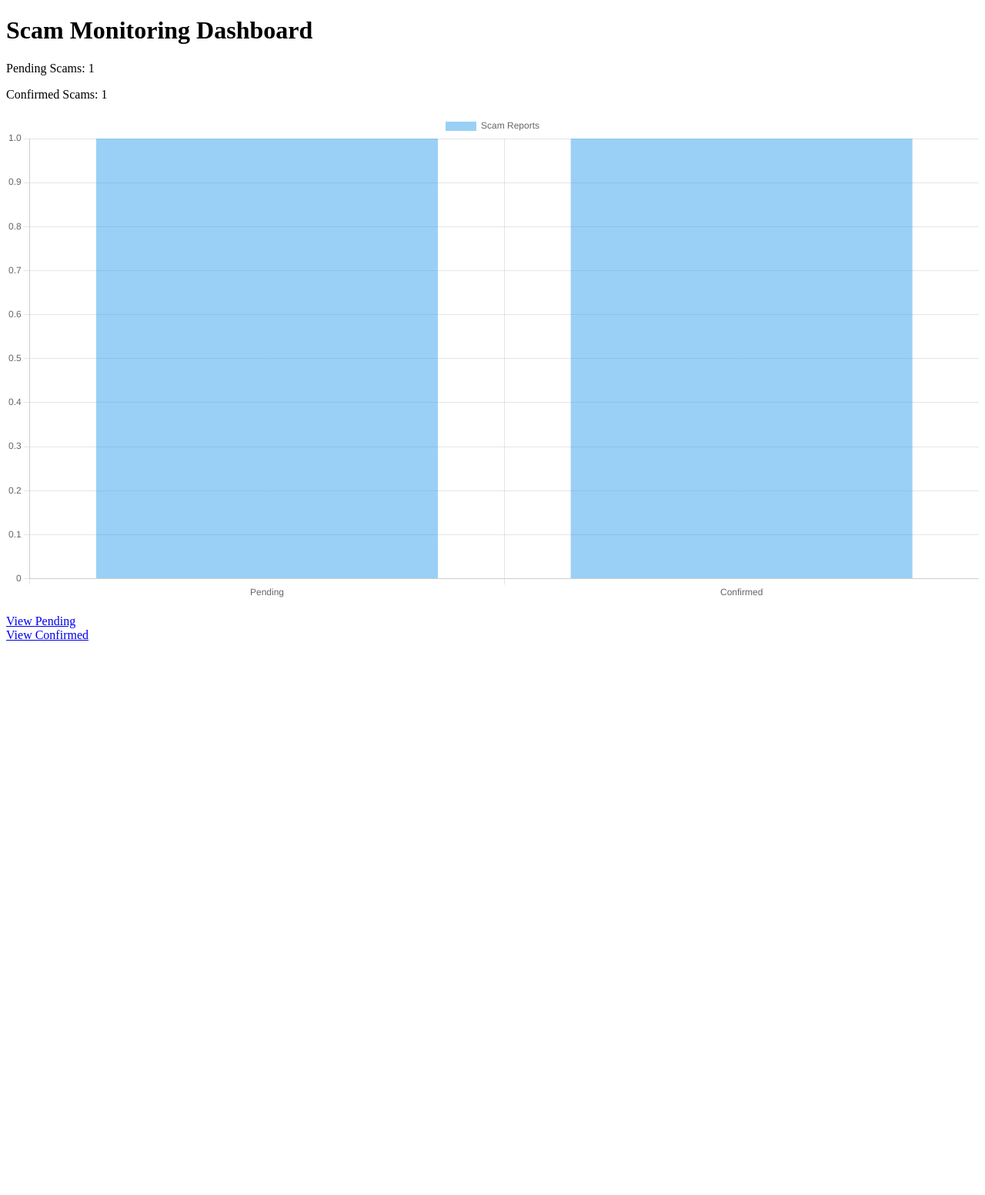
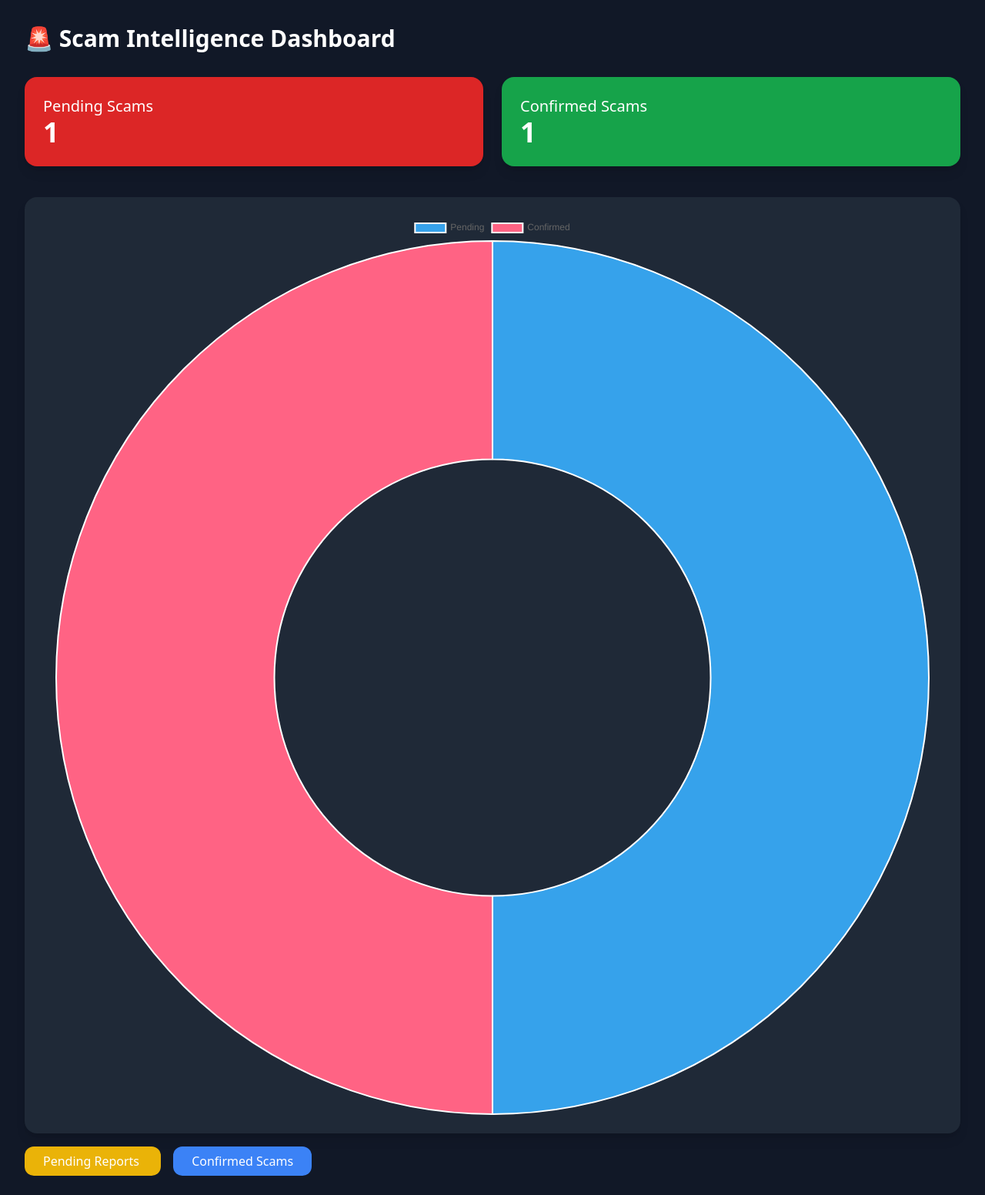
Before and after one commit to Mkumar262006/ai-fraud-message-detector, a Flask app: page /admin in a window 1280 px wide. Shown: the whole page at 77% size. Before the commit the page ends 832 px from the top, so only its background shows below. Run offline with Flask 3, Linux system fonts and the light colour scheme; tables that the repository leaves empty hold one stand-in row (values such as "Sample post"); some libraries are stand-ins or nearby versions.

Commit message:
Update dashboard.html

```diff
--- a/templates/dashboard.html
+++ b/templates/dashboard.html
@@ -1,38 +1,67 @@
 <!DOCTYPE html>
 <html>
 <head>
-    <title>Admin Dashboard</title>
-    <script src="https://cdn.jsdelivr.net/npm/chart.js"></script>
+
+<title>Scam Intelligence Dashboard</title>
+
+<script src="https://cdn.tailwindcss.com"></script>
+<script src="https://cdn.jsdelivr.net/npm/chart.js"></script>
+
 </head>
 
-<body>
+<body class="bg-gray-900 text-white">
 
-<h1>Scam Monitoring Dashboard</h1>
+<div class="p-8">
 
-<p>Pending Scams: {{ pending }}</p>
-<p>Confirmed Scams: {{ confirmed }}</p>
+<h1 class="text-3xl font-bold mb-8">🚨 Scam Intelligence Dashboard</h1>
 
+<!-- Cards -->
+<div class="grid grid-cols-2 gap-6 mb-10">
+
+<div class="bg-red-600 p-6 rounded-2xl shadow-lg">
+<h2 class="text-xl">Pending Scams</h2>
+<p class="text-4xl font-bold">{{ pending }}</p>
+</div>
+
+<div class="bg-green-600 p-6 rounded-2xl shadow-lg">
+<h2 class="text-xl">Confirmed Scams</h2>
+<p class="text-4xl font-bold">{{ confirmed }}</p>
+</div>
+
+</div>
+
+<!-- Chart -->
+<div class="bg-gray-800 p-6 rounded-2xl shadow-lg">
 <canvas id="scamChart"></canvas>
+</div>
+
+<br>
+
+<div class="space-x-4">
+<a href="/admin/pending" class="bg-yellow-500 px-6 py-2 rounded-xl">
+Pending Reports
+</a>
+
+<a href="/admin/confirmed" class="bg-blue-500 px-6 py-2 rounded-xl">
+Confirmed Scams
+</a>
+</div>
+
+</div>
 
 <script>
 const ctx = document.getElementById('scamChart');
 
 new Chart(ctx, {
-    type: 'bar',
+    type: 'doughnut',
     data: {
         labels: ['Pending', 'Confirmed'],
         datasets: [{
-            label: 'Scam Reports',
             data: [{{ pending }}, {{ confirmed }}]
         }]
     }
 });
 </script>
 
-<br>
-<a href="/admin/pending">View Pending</a>
-<br>
-<a href="/admin/confirmed">View Confirmed</a>
-
 </body>
 </html>
```
